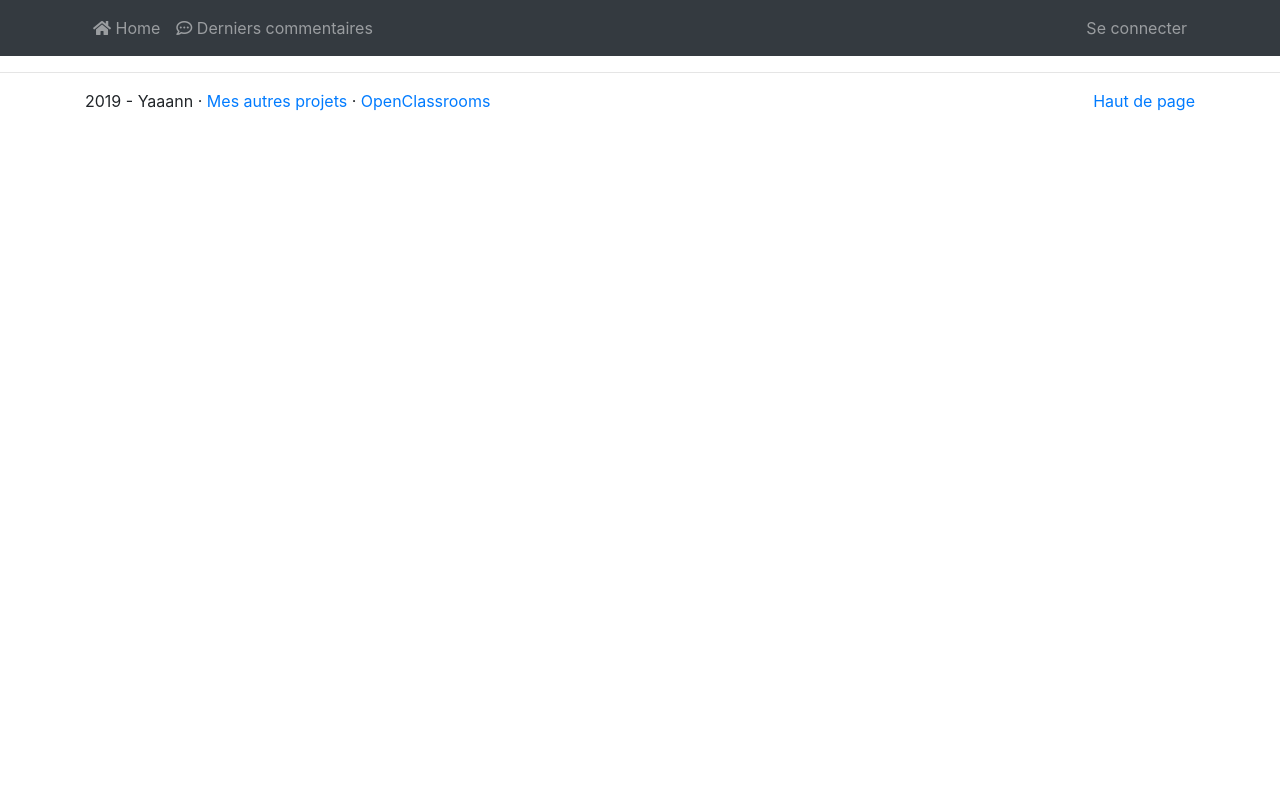
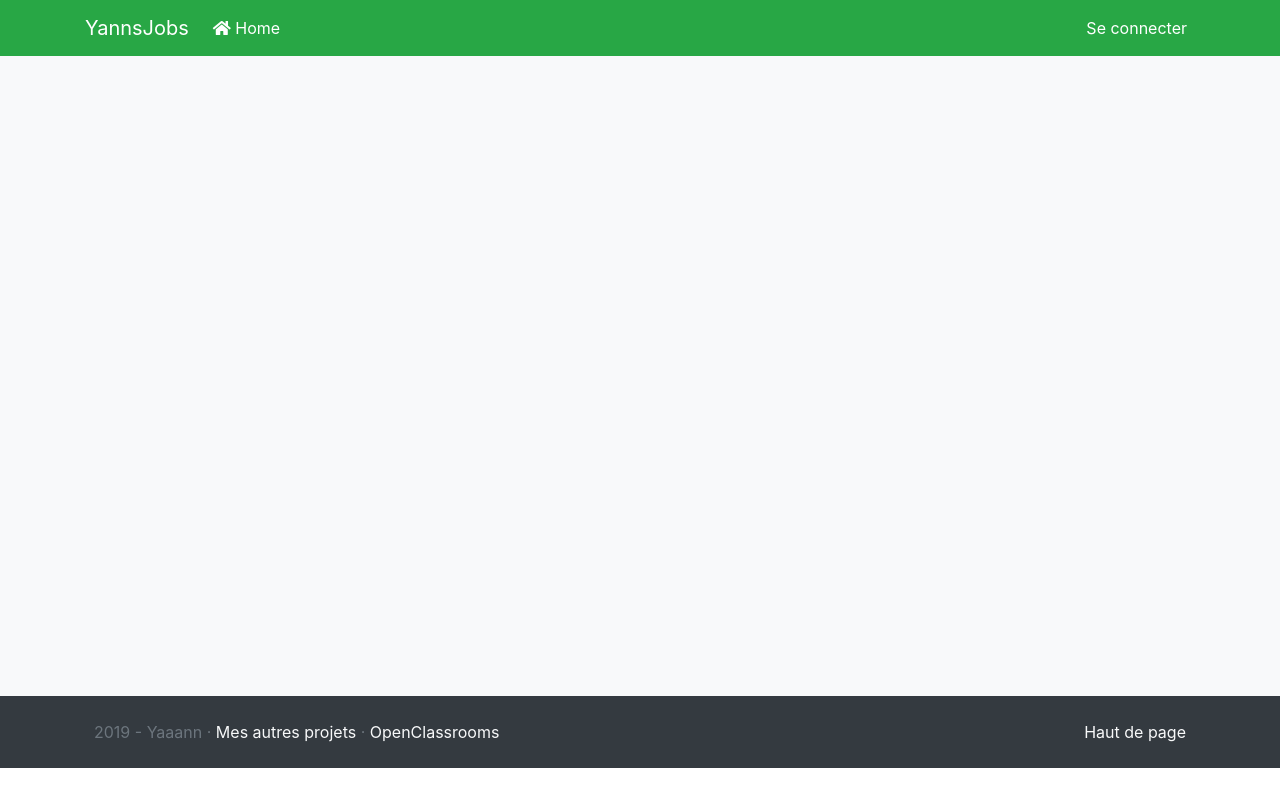
Before and after one commit to yaaann-bzh/oc-projet-5, a PHP site: template yannsjobs/templates/default.php in a window 1280 px wide. Run offline with PHP 8.4, Linux system fonts and the light colour scheme; the template is opened without the code that fills it, so the values that code supplies are empty; some libraries are stand-ins or nearby versions.

Commit message:
Edit template default and tab titles

```diff
--- a/lib/framework/Page.php
+++ b/lib/framework/Page.php
@@ -17,7 +17,6 @@ class Page extends ApplicationComponent
     public function setTabTitle(string $title)
     {
         $this->tabTitle = $title;
-        $this->tabTitle .= ' | Blog de jean Forteroche';
         $this->addVars('tabTitle', $this->tabTitle);
     }
 
--- a/yannsjobs/modules/posts/PostsController.php
+++ b/yannsjobs/modules/posts/PostsController.php
@@ -53,8 +53,7 @@ class PostsController extends Controller
         $postsList = $pagerfanta->getCurrentPageResults();
         $this->page->addVars('postsList', $postsList);
 
-        $this->page->setTabTitle('Accueil');
-        $this->page->setActiveNav('home');
+        $this->page->setTabTitle('Accueil | YannsJobs');
 
         $this->page->setContent(__DIR__.'/view/index.php');
         $this->page->generate();
--- a/yannsjobs/templates/default.php
+++ b/yannsjobs/templates/default.php
@@ -4,7 +4,7 @@
         <meta charset="UTF-8">
         <meta name="viewport" content="width=device-width, initial-scale=1.0">
 
-        <link rel="icon" href="/assets/quill-ink.png" sizes="32x32">
+        <link rel="icon" href="#" sizes="32x32">
 
         <link rel="stylesheet" href="https://use.fontawesome.com/releases/v5.8.2/css/all.css"
                 integrity="sha384-oS3vJWv+0UjzBfQzYUhtDYW+Pj2yciDJxpsK1OYPAYjqT085Qq/1cq5FLXAZQ7Ay"
@@ -20,20 +20,17 @@
     </head>
     <body>
         <header class="site-header sticky-top">
-            <nav class="navbar navbar-expand-md navbar-dark bg-dark">
+            <nav class="navbar navbar-expand-md navbar-dark bg-success">
                 <div class="container">
-                    <!--<a class="navbar-brand" href="/">J. Forteroche</a>-->
+                    <a class="navbar-brand" href="/">YannsJobs</a>
                     <button class="navbar-toggler collapsed" type="button" data-toggle="collapse" data-target="#navbarsExample07" aria-controls="navbarsExample07" aria-expanded="false" aria-label="Toggle navigation">
                         <span class="navbar-toggler-icon"></span>
                     </button>
 
                     <div class="collapse navbar-collapse" id="navbarsExample07" style="">
-                        <ul class="navbar-nav mr-auto">
-                            <li class="nav-item <?php if ($activeNav === 'home') { echo ' active'; } ?>">
+                        <ul class="navbar-nav">
+                            <li class="nav-item active">
                                 <a class="nav-link" href="/"><i class="fas fa-home"></i> Home</a>
-                            </li>
-                            <li class="nav-item <?php if ($activeNav === 'comments') { echo ' active'; } ?>">
-                                <a class="nav-link" href="/comments-index-1"><i class="far fa-comment-dots"></i> Derniers commentaires</a>
                             </li>
                         <?php if ($user->isAdmin()) { ?>
                             <li class="nav-item <?php if ($activeNav === 'reports') { echo ' active'; } ?>">
@@ -44,15 +41,22 @@
                             </li>
                         <?php } ?>
                         </ul>
-                        <ul class="navbar-nav" id="member">
+                        <ul class="navbar-nav ml-auto" id="member">
                             <?php if ($user->isAuthenticated()) { ?>
                             <li class="nav-item active d-flex">
                                 <a class="nav-link" href="/user/profile-<?= $user->getAttribute('id'); ?>" title="Mon profil"><i class="fas fa-member-alt"></i> <?= $user->getAttribute('pseudo'); ?></a>
                                 <a class="nav-link ml-3" href="/deconnection" title="Se deconnecter"><i class="fas fa-power-off"></i></a>
                             </li>
                             <?php } else { ?>
-                                <li class="nav-item <?php if ($activeNav === 'connect') { echo ' active'; } ?>">
-                                    <a class="nav-link" href="/user"><i class="fas fa-member-alt"></i> Se connecter</a>
+                                <li class="nav-item active position-relative">
+                                    <a href="#" class="collapsed nav-link" data-toggle="collapse" data-target="#navbarsConnect" aria-controls="navbarsConnect" aria-expanded="false" aria-label="Toggle navigation">
+                                        Se connecter
+                                    </a>
+                                    <div class="collapse position-absolute list-group" id="navbarsConnect" style="">
+                                        <a class="list-group-item list-group-item-action" href="/candidate"><i class="fas fa-user-alt text-primary mr-3"></i> Candidats</a>
+                                        <a class="list-group-item list-group-item-action" href="/recruiters"><i class="fas fa-user-alt text-danger mr-3"></i> Recruteurs</a>
+                                        <a class="list-group-item list-group-item-action" href="/admin"><i class="fas fa-user-alt text-black mr-3"></i> Administrateur</a>
+                                    </div>
                                 </li>
                             <?php } ?>
 
@@ -63,14 +67,15 @@
             </nav>
         </header>
 
-        <div id="top-page">
+        <div id="top-page" class="bg-light">
             <?= $content; ?>
-            <hr class="featurette-divider">
         </div>
 
-        <footer class="container">
-            <p class="float-right"><a href="#top-page">Haut de page</a></p>
-            <p> 2019 - Yaaann · <a href="https://www.yaaann.ovh">Mes autres projets</a> · <a href="https://openclassrooms.com/fr/">OpenClassrooms</a></p>
+        <footer class="bg-dark text-light">
+            <div class="container p-4">
+                <p class="float-right m-0"><a href="#top-page" class="text-light">Haut de page</a></p>
+                <p class="m-0 text-secondary"> 2019 - Yaaann · <a href="https://www.yaaann.ovh" class="text-light">Mes autres projets</a> · <a href="https://openclassrooms.com/fr/" class="text-light">OpenClassrooms</a></p>
+            </div>
         </footer>
 
         <script src="https://code.jquery.com/jquery-3.3.1.slim.min.js"
```
Also changed, not shown: yannsjobs/templates/_comment_admin.php (deleted, +0 -10 lines), public/assets/style.css (added).
